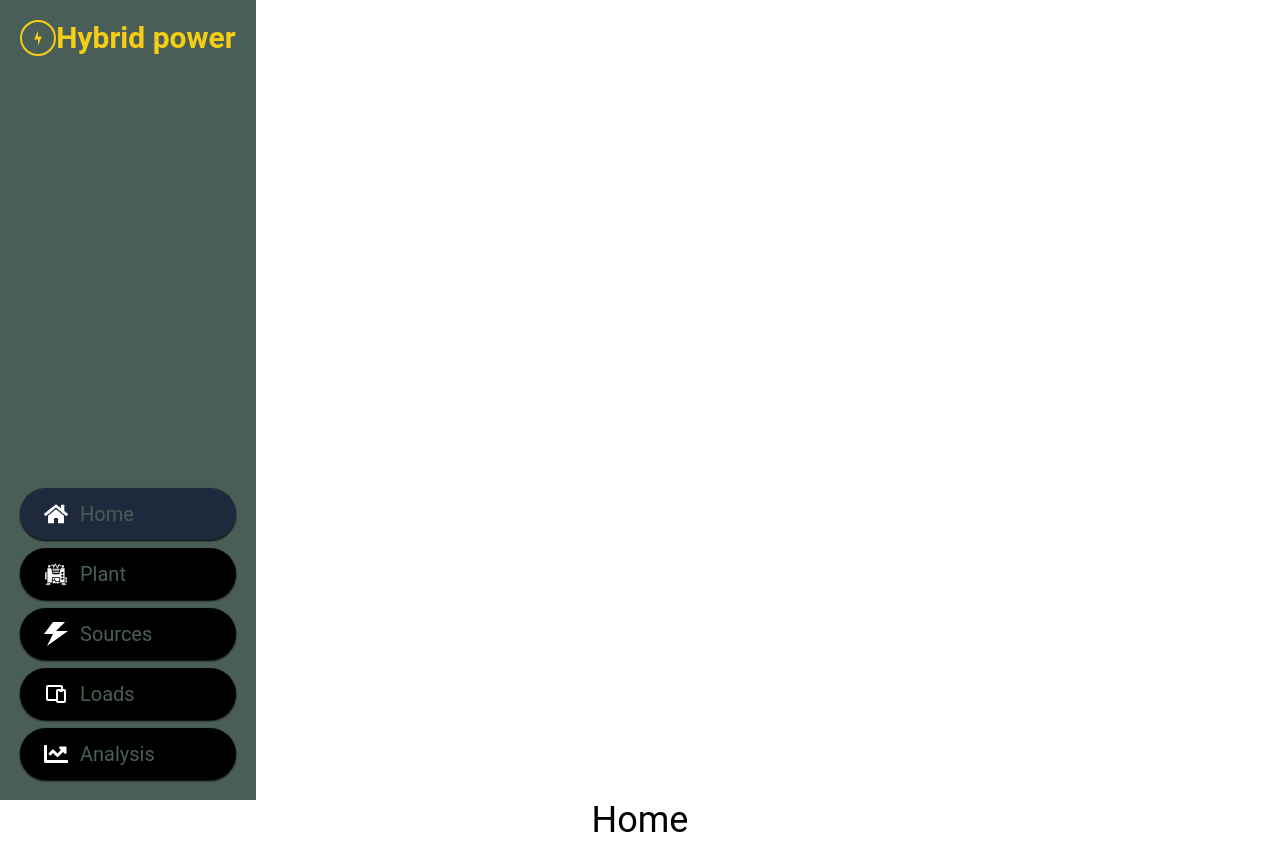
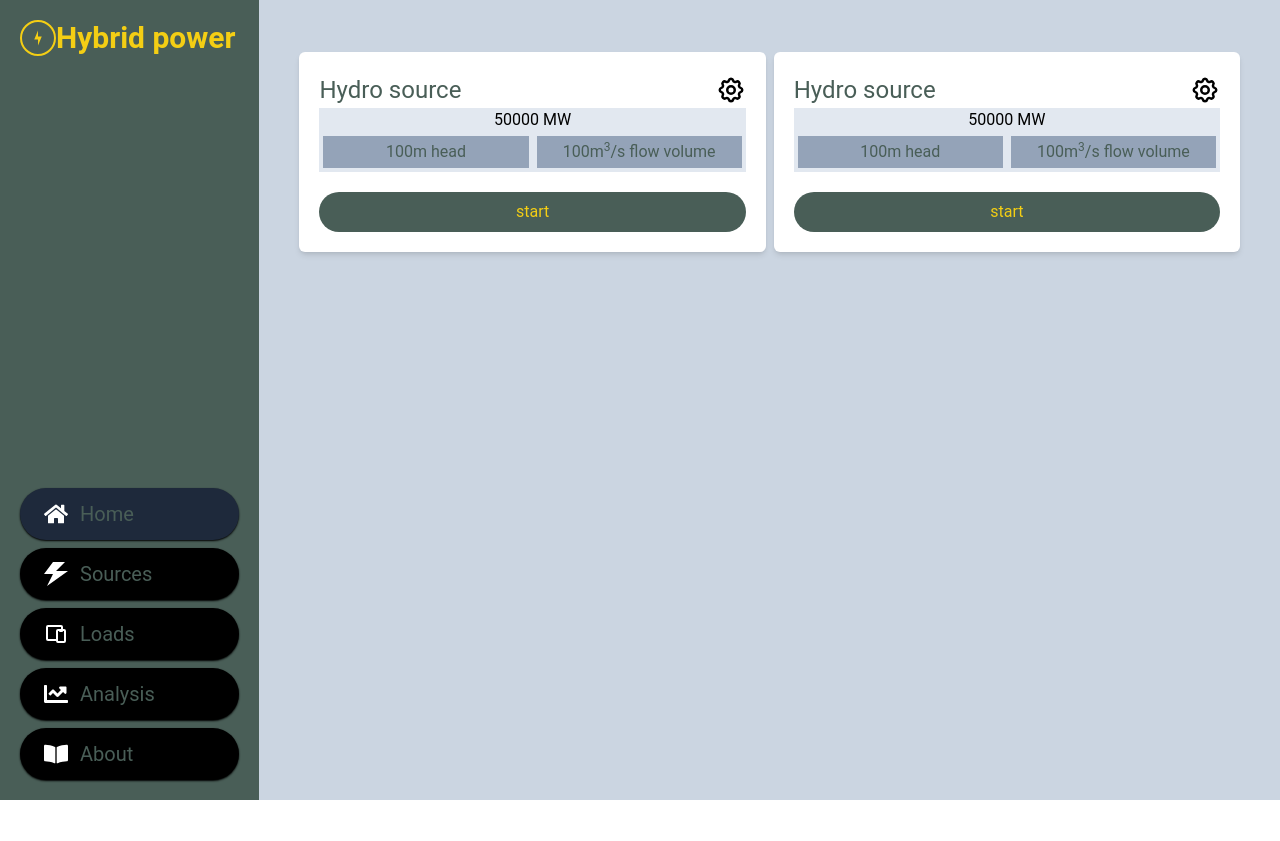
Before and after one commit to belloshehu/hybrid-power-generation, a React (Create React App) app: page / in a window 1280 px wide. After the commit the page ends 800 px from the top, so only its background shows below. Built offline with nearby package versions, Linux system fonts and the light colour scheme.

Commit message:
Add Home page with Hydro source component

```diff
--- a/package.json
+++ b/package.json
@@ -3,6 +3,7 @@
   "version": "0.1.0",
   "private": true,
   "dependencies": {
+    "@reduxjs/toolkit": "^1.9.1",
     "@testing-library/jest-dom": "^5.16.5",
     "@testing-library/react": "^13.4.0",
     "@testing-library/user-event": "^13.5.0",
@@ -10,6 +11,7 @@
     "react": "^18.2.0",
     "react-dom": "^18.2.0",
     "react-icons": "^4.7.1",
+    "react-redux": "^8.0.5",
     "react-router-dom": "^6.7.0",
     "react-scripts": "5.0.1",
     "web-vitals": "^2.1.4"
--- a/src/App.js
+++ b/src/App.js
@@ -1,16 +1,20 @@
 import logo from './logo.svg';
 import './App.css';
 import Sidebar from './components/Sidebar/Sidebar';
+import Main from './components/Main/Main';
 import { Route, Routes } from 'react-router-dom';
+import Home from './pages/Home/Home';
 
 function App() {
   return (
-    <div className="App">
+    <div className="flex w-screen relative">
       <Sidebar />
-      <Routes>
-        <Route path='/' element={<h2 className='text-red text-4xl'>Home</h2>}/>
-        <Route path='*' element={<h2>Page not found!</h2>}/>
-      </Routes>
+      <Main>
+        <Routes>
+          <Route path='/' element={<Home />}/>
+          <Route path='*' element={<h2>Page not found!</h2>}/>
+        </Routes>
+      </Main>
     </div>
   );
 }
--- /dev/null
+++ b/src/components/Main/Main.jsx
@@ -0,0 +1,17 @@
+import { useLocation} from "react-router-dom"
+
+const Main = ({children}) => {
+
+    const {pathname} = useLocation()
+    const heading = pathname.slice(1,)
+    return (
+        <main
+            className='w-screen md:p-10 bg-slate-300 p-2 flex flex-col gap-3 justify-start items-center h-screen'
+        >
+            <h3 className="text-subtitle">{heading}</h3>
+            {children}
+        </main>
+    )
+}
+
+export default Main
--- a/src/components/Sidebar/Sidebar.jsx
+++ b/src/components/Sidebar/Sidebar.jsx
@@ -1,6 +1,6 @@
-import React from 'react'
+import React, { useState } from 'react'
 import './Sidebar.css'
-import {FaHome, FaChartLine} from 'react-icons/fa'
+import {FaHome, FaChartLine, FaTimes, FaBookOpen} from 'react-icons/fa'
 import {GiPowerGenerator, GiElectric} from 'react-icons/gi'
 import {ImPower} from 'react-icons/im'
 import {TbDevices} from 'react-icons/tb'
@@ -12,11 +12,11 @@ const navItems = [
         icon: <FaHome />,
         path: '/',
     },
-    {
-        text: 'Plant',
-        icon: <GiPowerGenerator />,
-        path: '/plant'
-    },
+    // {
+    //     text: 'Plant',
+    //     icon: <GiPowerGenerator />,
+    //     path: '/plant'
+    // },
     {
         text: 'Sources',
         icon: <ImPower />,
@@ -31,17 +31,36 @@ const navItems = [
         text: 'Analysis',
         icon: <FaChartLine />,
         path: '/analysis'
+    },
+    {
+        text: 'About',
+        icon: <FaBookOpen />,
+        path: '/about'
     }
 ]
 
 const Sidebar = () => {
+    const [isOpen, setIsOpen] = useState(true)
+
     return (
-    <aside className='bg-primary h-screen w-1/5 p-5 flex flex-col justify-start'>
-        <div className='flex  text-secondary text-3xl font-bold flex-1 justify-center'>
-            <GiElectric className='text-4xl border-2 border-secondary rounded-full p-2'/>
+        <aside
+            className='bg-primary h-screen flex flex-col sidebar-sm-screen sidebar-lg-screen'
+        >
+            <FaTimes
+                className='md:hidden text-3xl absolute right-2 top-2 text-secondary bg-slate-500 rounded-full'
+            />
+            <div
+                className='flex text-secondary text-3xl font-bold flex-1 justify-center'
+            >
+                <GiElectric
+                    className='text-4xl border-2 border-secondary rounded-full p-2'
+                />
                 <h2 className=''>Hybrid power</h2>
             </div>
-        <ul className='list-none p-0 m-0 flex flex-col gap-2 flex-3 justify-center'>
+
+            <ul
+                className='list-none p-0 m-0 flex flex-col gap-2 flex-3 justify-center w-full'
+            >
                 {navItems.map(item => <NavItem {...item} key={item.text} /> )}
             </ul>
         </aside>
--- a/src/index.css
+++ b/src/index.css
@@ -2,9 +2,21 @@
 @tailwind components;
 @tailwind utilities;
 
-.slow-transition{
-  @apply transition-all duration-300
+
+@layer components{
+    .slow-transition{
+      @apply transition-all duration-300
+    }
+
+    .sidebar-sm-screen{
+      @apply w-10/12 justify-start p-3 py-10 items-start absolute z-10;
+    }
+
+    .sidebar-lg-screen{
+      @apply md:w-3/12  md:p-5 md:justify-center md:items-start md:relative;
+    }
 }
+
 body {
   margin: 0;
   font-family: -apple-system, BlinkMacSystemFont, 'Segoe UI', 'Roboto', 'Oxygen',
--- a/src/index.js
+++ b/src/index.js
@@ -4,11 +4,16 @@ import './index.css';
 import App from './App';
 import reportWebVitals from './reportWebVitals';
 import { BrowserRouter } from 'react-router-dom';
+import { store } from './store';
+import { Provider } from 'react-redux';
+
 const root = ReactDOM.createRoot(document.getElementById('root'));
 root.render(
   <React.StrictMode>
     <BrowserRouter>
-      <App />
+      <Provider store={store}>
+        <App />
+      </Provider>
     </BrowserRouter>
   </React.StrictMode>
 );
--- /dev/null
+++ b/src/pages/Home/Home.jsx
@@ -0,0 +1,13 @@
+import React from 'react'
+import HydroSource from '../../components/HydroSource/HydroSource'
+
+const Home = () => {
+  return (
+    <section className='grid grid-cols-1 md:grid-cols-2 gap-2 w-full'>
+      <HydroSource />
+      <HydroSource />
+    </section>
+  )
+}
+
+export default Home
```
Also changed, not shown: 1 other file (tests, documents, lock files or other folders). Lines whose indentation alone changed are shown as unchanged.
